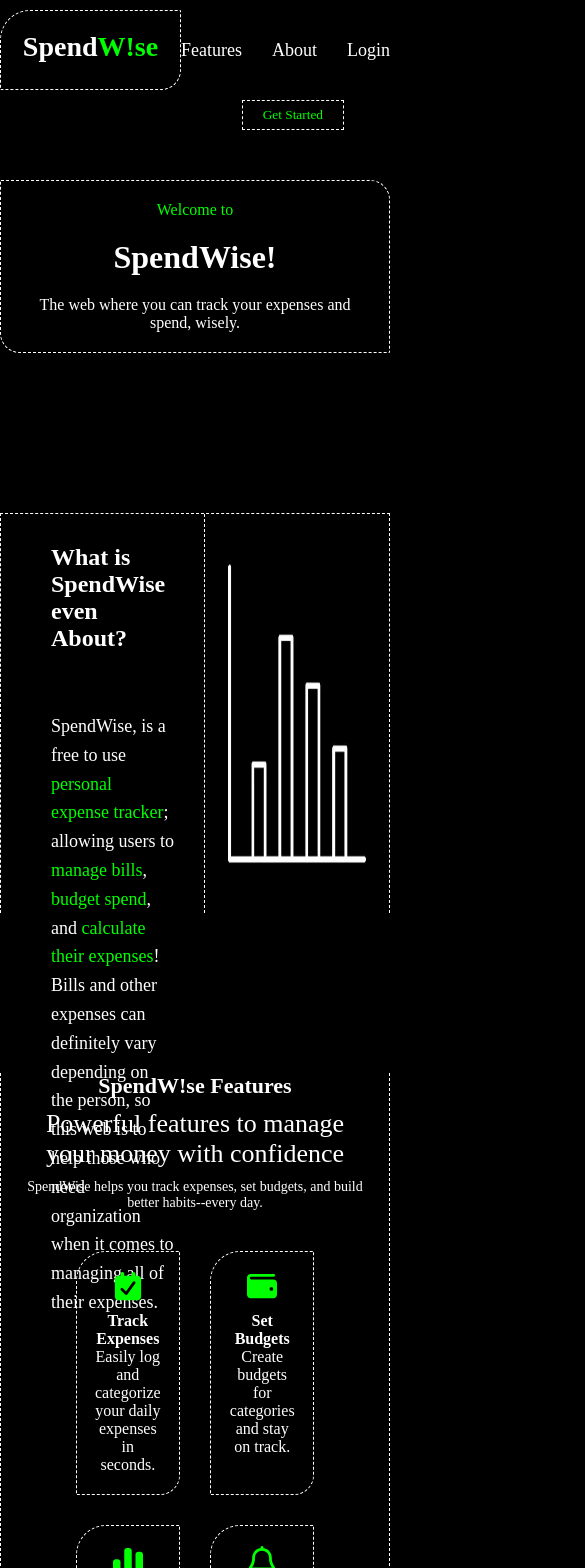
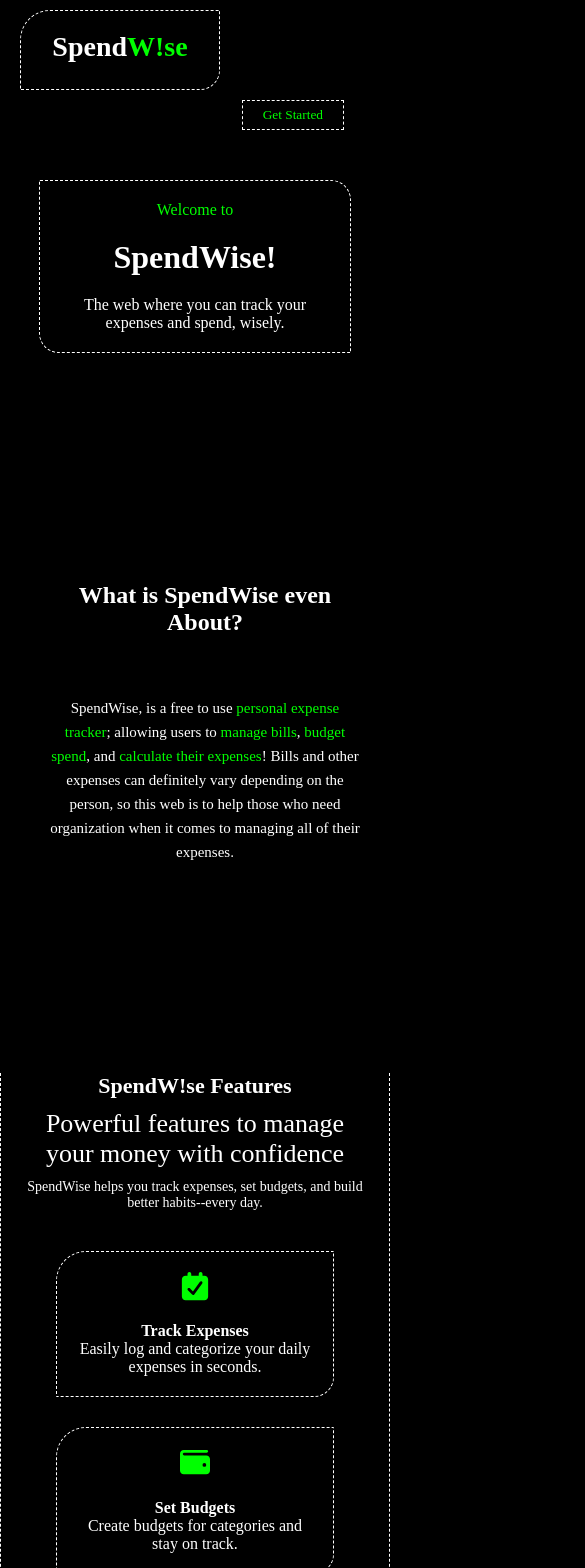
Before and after one commit to rajeem6/SpendWise---Personal-Expense-Tracker-9-10, a React (Vite) app: page / in a window 390 px wide. Shown: the top 1568 px of the page, 585 px wide, since content can reach past the window. Built offline with nearby package versions, Linux system fonts and the light colour scheme; no server answers; a web font is replaced by a local one.

Commit message:
Added Breakpoint Responsiveness to Landing with CSS

```diff
--- a/src/App.css
+++ b/src/App.css
@@ -182,6 +182,8 @@ nav {
   font-size: 18px;
   font-weight: 400;
   line-height: 1.6;
+  width: 100%;
+  max-width: 100%;
 }
 
 .about__right__img__wrapper {
@@ -1131,6 +1133,43 @@ h6 {
   .dashboard__nav__profile__close{
     margin-left: 50px;
   }
+
+
+
+  /* LANDING */
+
+  /* - nav */
+  .nav__container{
+    padding: 0 20px;
+  }
+
+  /* -header */
+  .header__row{
+    max-width: 80%;
+  }
+
+  /* - about */
+  .about__left{
+    width: 40%;
+  }
+  .about__para{
+    font-size: 15px;
+  }
+  .about__right__img__wrapper{
+    width: 40%;
+  }
+  .about__row{
+    align-items: center;
+    justify-content: center;
+    width: fit-content;
+    border: none;
+  }
+
+  /* footer */
+  .footer-xtra{
+    max-width: 80%;
+    padding: 0 30px;
+  }
 }
 
 /* tablets */
@@ -1147,6 +1186,19 @@ h6 {
   .dashboard__left,
   .dashboard__right{
     width: 100%;
+  }
+
+
+
+  /* LANDING */
+
+  /* - about */
+  .about__row{
+    flex-direction: column;
+    gap: 20px;
+  }
+  .about__left{
+    width: 80%;
   }
 }
 
@@ -1174,4 +1226,37 @@ h6 {
   .dashboard__nav__link-configure{
     margin-left: -10px;
   }
+
+
+
+  /* LANDING */
+  /* - nav */
+  .nav__links{
+    display: none;
+  }
+
+  /* - about */
+  .about__right__img__wrapper{
+    display: none;
+  }
+  .about__left{
+    width: 100%;
+    border: none;
+    text-align: center;
+  }
+
+  /* - features */
+  .feature{
+    width: 80%;
+    gap: 10px;
+  }
+
+  /* - footer */
+  .footer__row{
+    text-align: center;
+  }
+
+  .footer__buttons{
+    flex-direction: column;
+  }
 }
```
